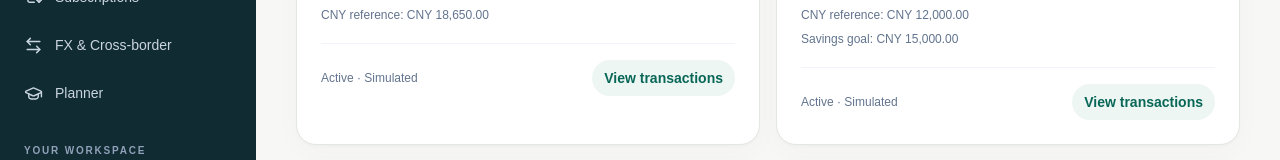
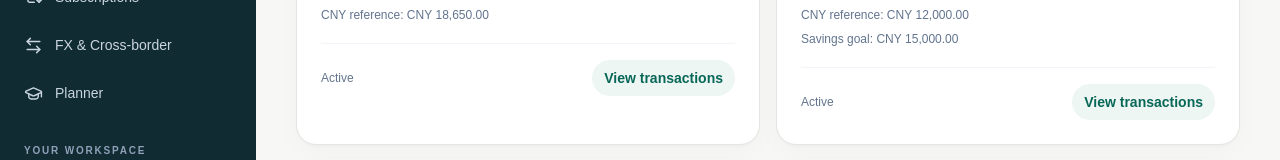
Before and after one commit to jamienatorX/fudan-global-finance-ai, a Next.js app: page /accounts in a window 1280 px wide. Shown: the part 487-647 px from the top of the page. Built offline with nearby package versions, Linux system fonts and the light colour scheme; a web font is replaced by a local one.

Commit message:
Rebrand Fu bank and simplify customer copy

```diff
--- a/src/features/accounts/account-list.tsx
+++ b/src/features/accounts/account-list.tsx
@@ -19,7 +19,7 @@ export function AccountList({ accounts, reportingBalances }: Readonly<{
           {conversions.has(account.id) ? <p className="mt-2 text-xs text-slate-500">CNY reference: {formatMoney(conversions.get(account.id)!)}</p> : null}
           {account.goal ? <p className="mt-2 text-xs text-slate-500">Savings goal: {formatMoney(account.goal)}</p> : null}
           <div className="mt-5 flex items-center justify-between gap-3 border-t border-slate-100 pt-4">
-            <span className="text-xs capitalize text-slate-500">{account.status} · Simulated</span>
+            <span className="text-xs capitalize text-slate-500">{account.status}</span>
             <Link href={`/transactions?account=${encodeURIComponent(account.id)}&currency=${account.currency}`}
               className="rounded-xl bg-blue-50 px-3 py-2 text-sm font-semibold text-blue-700 hover:bg-blue-100 focus-visible:outline-2 focus-visible:outline-blue-500">View transactions</Link>
           </div>
```
